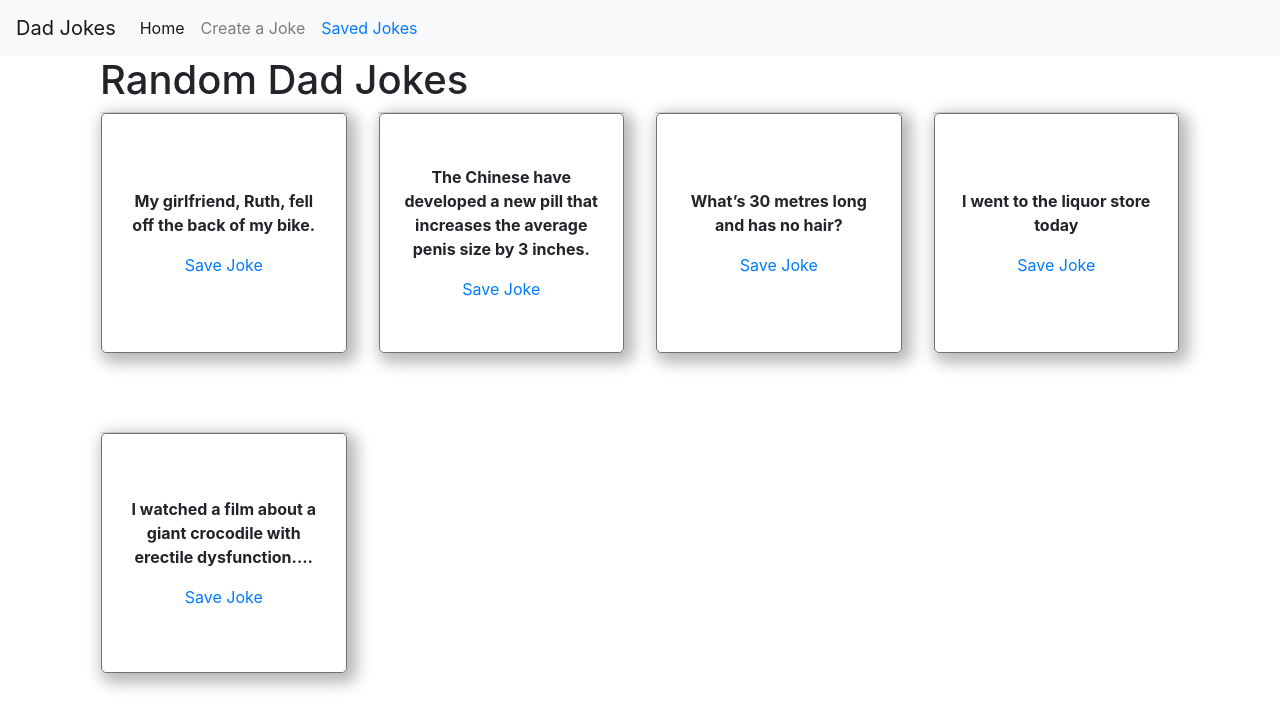
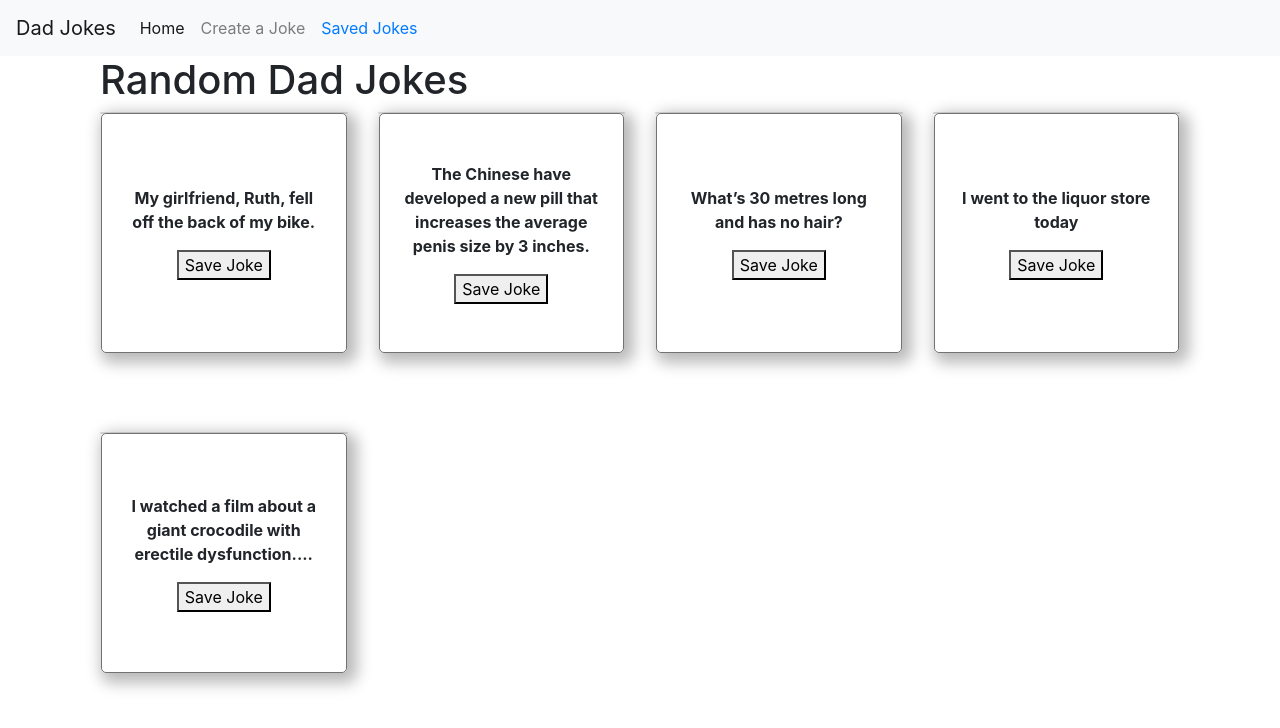
Before and after one commit to christine-contreras/phase-3-pod-project, a React (Create React App) app: page / in a window 1280 px wide. Shown: the top 728 px of the page. Built offline with nearby package versions, Linux system fonts and the light colour scheme; no server answers; data requests are answered from the project's data file.

Commit message:
save button working

```diff
--- a/db.json
+++ b/db.json
@@ -1,5 +1,49 @@
 {
-    "jokes": [
-
-    ]
+  "jokes": [
+    {
+      "_id": "60dd35f2b9a38fde77d0031f",
+      "setup": "What’s 30 metres long and has no hair?",
+      "punchline": "A conga line at a cancer clinic",
+      "type": "conga",
+      "likes": [],
+      "author": {
+        "name": "unknown",
+        "id": null
+      },
+      "approved": true,
+      "date": 1618108661,
+      "NSFW": false,
+      "id": 1
+    },
+    {
+      "_id": "60dd35a6ebc36138dd391e67",
+      "setup": "I went to the liquor store today",
+      "punchline": "and I bought a bunch of bottles of wine. I’m getting ready to pay, and the cashier asked “you wanna box for those?” I looked at him and said “nah, I hate violence. Is it cool if I just pay with my card?”",
+      "type": "bottle",
+      "likes": [],
+      "author": {
+        "name": "unknown",
+        "id": null
+      },
+      "approved": true,
+      "date": 1618108661,
+      "NSFW": false,
+      "id": 2
+    },
+    {
+      "_id": "60dd3602009ef7b4de23ab28",
+      "setup": "I watched a film about a giant crocodile with erectile dysfunction....",
+      "punchline": "Lake Flaccid.",
+      "type": "crocodile",
+      "likes": [],
+      "author": {
+        "name": "unknown",
+        "id": null
+      },
+      "approved": true,
+      "date": 1618108661,
+      "NSFW": false,
+      "id": 3
+    }
+  ]
 }
--- a/src/App.js
+++ b/src/App.js
@@ -7,11 +7,35 @@ import CreateJoke from "./containers/CreateJoke";
 
 export class App extends Component {
   state = {
-    savedJokes: null,
+    savedJokes: [],
   };
 
+  componentDidMount() {
+    fetch("http://localhost:3000/jokes")
+      .then((response) => response.json())
+      .then((savedJokes) => this.setState({ savedJokes }));
+  }
+
   handleSaveJoke = (joke) => {
-    fetch(``);
+    if (this.state.savedJokes.find((saved) => saved["_id"] == joke["_id"]))
+      return;
+
+    const configureData = {
+      method: "POST",
+      headers: {
+        "Content-Type": "application/json",
+        Accept: "application/json",
+      },
+      body: JSON.stringify(joke),
+    };
+
+    fetch(`http://localhost:3000/jokes`, configureData);
+
+    this.setState((prevState) => {
+      return {
+        savedJokes: [...prevState.savedJokes, joke],
+      };
+    });
   };
 
   render() {
@@ -21,7 +45,17 @@ export class App extends Component {
           <Nav />
 
           <div className="container">
-            <Route exact path="/" component={Home} />
+            <Route
+              exact
+              path="/"
+              render={(routerProps) => (
+                <Home
+                  {...routerProps}
+                  handleSaveJoke={this.handleSaveJoke}
+                  savedJokes={this.state.savedJokes}
+                />
+              )}
+            />
             <Route exact path="/saved" component={SavedJokes} />
             <Route exact path="/create" component={CreateJoke} />
           </div>
--- a/src/components/Card.js
+++ b/src/components/Card.js
@@ -1,6 +1,6 @@
 import React from "react";
 
-const Card = ({ joke }) => {
+const Card = ({ joke, handleSaveJoke }) => {
   return (
     <>
       <div className="col-xs-12 col-sm-6 col-md-3 card-container">
@@ -12,9 +12,7 @@ const Card = ({ joke }) => {
               <div class="card-body">
                 <p class="font-weight-bold">{joke.setup}</p>
                 {/* button */}
-                <a class="rotate-btn" data-card="card-1">
-                  Save Joke
-                </a>
+                <button onClick={() => handleSaveJoke(joke)}>Save Joke</button>
               </div>
             </div>
 
@@ -24,9 +22,7 @@ const Card = ({ joke }) => {
                 <hr />
                 <p>{joke.punchline}</p>
                 <hr />
-                <a class="rotate-btn" data-card="card-1">
-                  Save Joke
-                </a>
+                <button onClick={() => handleSaveJoke(joke)}>Save Joke</button>
               </div>
             </div>
           </div>
--- a/src/containers/Home.js
+++ b/src/containers/Home.js
@@ -36,7 +36,13 @@ export class Home extends Component {
 
         <div className="row">
           {this.state.jokes.map((joke) => {
-            return <Card key={joke.date} joke={joke} />;
+            return (
+              <Card
+                key={joke.date}
+                joke={joke}
+                handleSaveJoke={this.props.handleSaveJoke}
+              />
+            );
           })}
         </div>
       </div>
```
